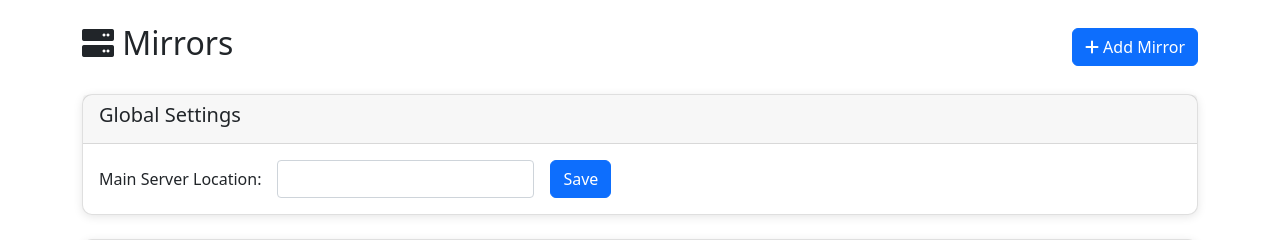
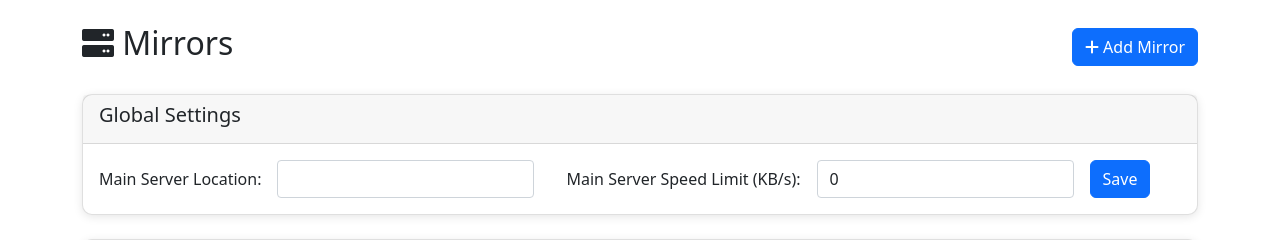
Before and after one commit to JoshAtticus/AFHArchive, a Python web app: template app/templates/admin/mirrors.html in a window 1280 px wide. Shown: the part 56-296 px from the top of the page. Run offline with Jinja, Linux system fonts and the light colour scheme; the template is opened without the code that fills it, so the values that code supplies are empty; some web fonts are replaced.

Commit message:
more thimingymajigs

```diff
--- a/app/models.py
+++ b/app/models.py
@@ -168,6 +168,9 @@ class Mirror(db.Model):
     storage_limit_gb = Column(Integer, default=100) # Limit in GB
     storage_used_mb = Column(Integer, default=0) # Used in MB
 
+    # Optional speed limit for user downloads from this mirror (0 = use app default / unlimited)
+    download_speed_limit_kbps = Column(Integer, default=0)
+
     last_heartbeat = Column(DateTime)
     created_at = Column(DateTime, default=datetime.utcnow)
 
--- a/app/routes/mirror_api.py
+++ b/app/routes/mirror_api.py
@@ -41,6 +41,7 @@ def heartbeat():
             'url': m.url,
             'location': m.location,
             'storage_limit_gb': m.storage_limit_gb,
+            'download_speed_limit_kbps': getattr(m, 'download_speed_limit_kbps', 0),
             'is_active': m.is_active
         })
 
@@ -548,6 +549,7 @@ def mirror_heartbeat_loop(app):
                                 local_mirror.url = m['url']
                                 local_mirror.location = m['location']
                                 local_mirror.storage_limit_gb = m['storage_limit_gb']
+                                local_mirror.download_speed_limit_kbps = m.get('download_speed_limit_kbps', 0)
                                 local_mirror.is_active = m['is_active']
 
                             # Do not delete missing ones immediately as it might drop replica references,
--- a/app/templates/admin/mirrors.html
+++ b/app/templates/admin/mirrors.html
@@ -21,6 +21,12 @@
             </div>
             <div class="col-auto">
                 <input type="text" name="main_server_location" class="form-control" value="{{ main_server_location }}">
+            </div>
+            <div class="col-auto">
+                <label class="col-form-label ms-3">Main Server Speed Limit (KB/s):</label>
+            </div>
+            <div class="col-auto">
+                <input type="number" name="main_server_download_speed_limit_kbps" class="form-control" value="{{ main_server_download_speed_limit_kbps|default('0') }}" placeholder="0 for unlimited">
             </div>
             <div class="col-auto">
                 <button type="submit" class="btn btn-primary">Save</button>
@@ -126,6 +132,11 @@
                         <label class="form-label">Storage Limit (GB)</label>
                         <input type="number" name="storage_limit" class="form-control" value="{{ mirror.storage_limit_gb }}">
                     </div>
+                    <div class="mb-3">
+                        <label class="form-label">Download Speed Limit (KB/s)</label>
+                        <input type="number" name="download_speed_limit_kbps" class="form-control" value="{{ mirror.download_speed_limit_kbps }}" placeholder="0 for default/unlimited">
+                        <div class="form-text">Limit per connection. Set to 0 to use server default (10MB/s).</div>
+                    </div>
                     <div class="mb-3 form-check">
                         <input type="checkbox" class="form-check-input" name="is_active" id="isActive{{ mirror.id }}" {% if mirror.is_active %}checked{% endif %}>
                         <label class="form-check-label" for="isActive{{ mirror.id }}">Active</label>
@@ -166,6 +177,11 @@
                     <div class="mb-3">
                         <label class="form-label">Storage Limit (GB)</label>
                         <input type="number" name="storage_limit" class="form-control" value="100">
+                    </div>
+                    <div class="mb-3">
+                        <label class="form-label">Download Speed Limit (KB/s)</label>
+                        <input type="number" name="download_speed_limit_kbps" class="form-control" value="0" placeholder="0 for default/unlimited">
+                        <div class="form-text">Limit per connection. Set to 0 to use server default (10MB/s).</div>
                     </div>
                 </div>
                 <div class="modal-footer">
```
Also changed, not shown: app/routes/admin.py (+17 -3 lines), app/routes/api.py (+14 -0 lines), migrations/004_add_mirror_speed_limit.py (added).
